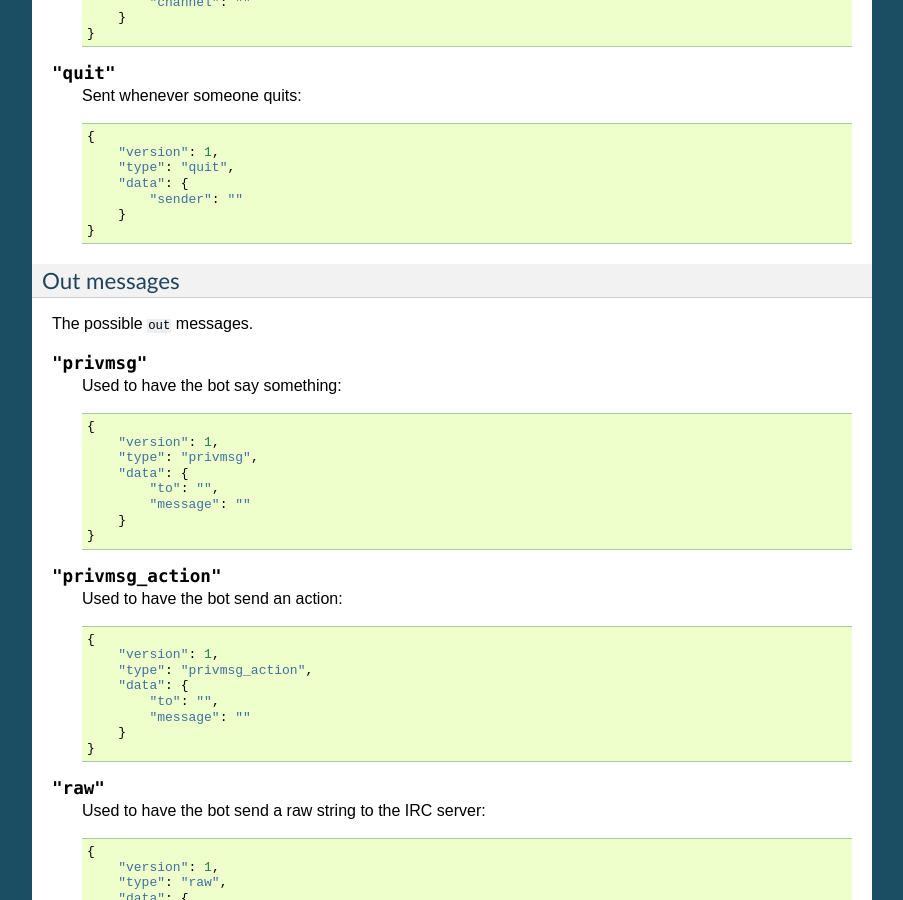
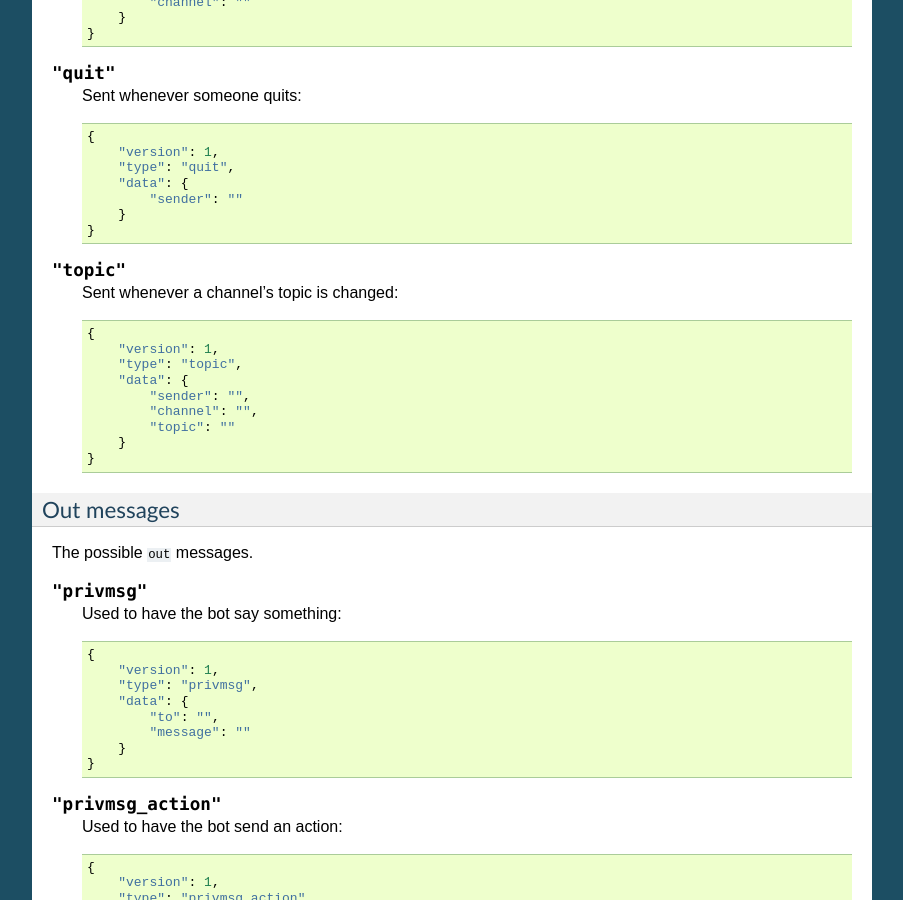
Before and after one commit to zenirc/zenircbot, a Sphinx documentation site: the page built from docs/services_devel.rst, in a window 1280 px wide and 900 px high, scrolled down 1753 px. Shown: the whole window, without its empty margins (198-1101 px from the left). Built offline with Sphinx 7.4.7, drawn with Linux system fonts in a browser that asks for light colours.

Commit message:
Update docs

```diff
--- a/docs/services_devel.rst
+++ b/docs/services_devel.rst
@@ -121,6 +121,20 @@ The possible ``in`` messages.
             }
         }
 
+.. js:data:: "topic"
+
+    Sent whenever a channel's topic is changed::
+
+        {
+            "version": 1,
+            "type": "topic",
+            "data": {
+                "sender": "",
+                "channel": "",
+                "topic": ""
+            }
+        }
+
 Out messages
 ~~~~~~~~~~~~
 
```
